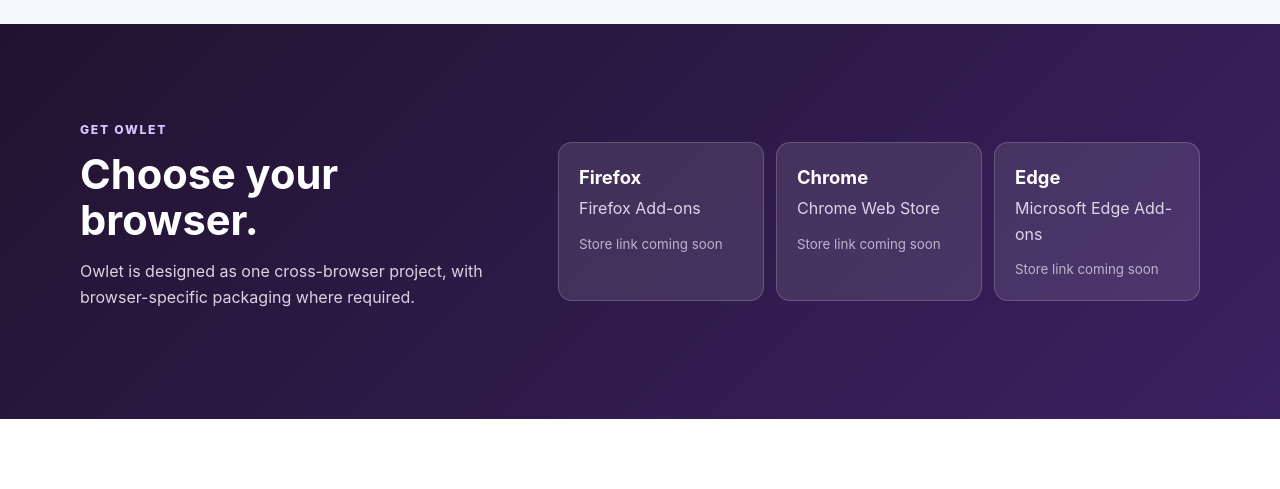
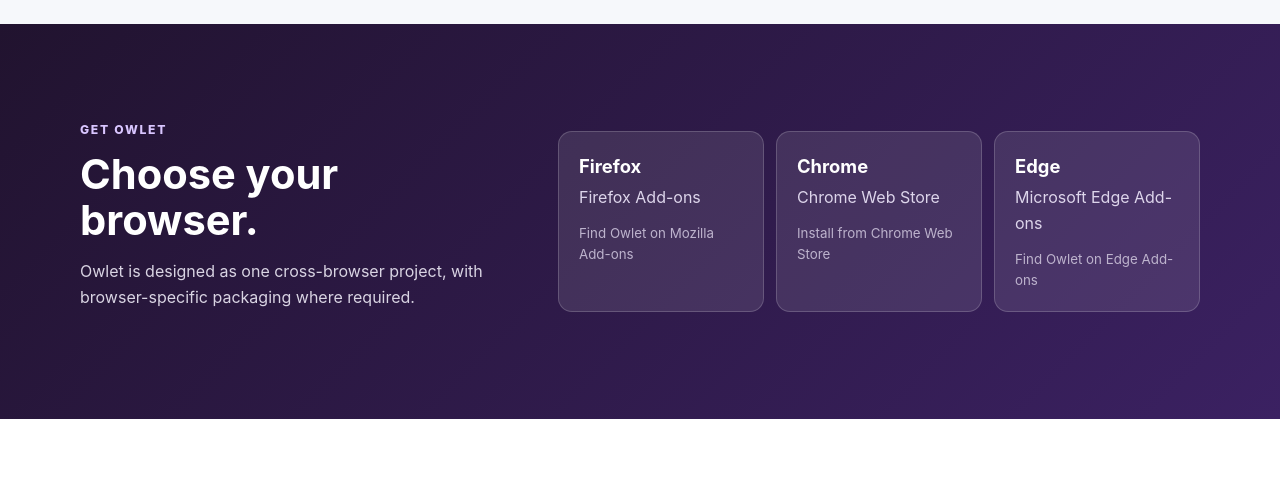
Before and after one commit to kpm30519-web/Owlet-Website, a plain HTML site: page index.html in a window 1280 px wide. Shown: the part 3360-3849 px from the top of the page. Drawn offline with Linux system fonts and the light colour scheme.

Commit message:
Add files via upload

```diff
--- a/index.html
+++ b/index.html
@@ -70,12 +70,18 @@
 <div class="wrap download-box">
   <div><span class="eyebrow">GET OWLET</span><h2>Choose your browser.</h2><p>Owlet is designed as one cross-browser project, with browser-specific packaging where required.</p></div>
   <div class="download-grid">
-    <a class="download-card" href="#" aria-label="Firefox Add-ons link to be added"><strong>Firefox</strong><span>Firefox Add-ons</span><small>Store link coming soon</small></a>
-    <a class="download-card" href="#" aria-label="Chrome Web Store link to be added"><strong>Chrome</strong><span>Chrome Web Store</span><small>Store link coming soon</small></a>
-    <a class="download-card" href="#" aria-label="Microsoft Edge Add-ons link to be added"><strong>Edge</strong><span>Microsoft Edge Add-ons</span><small>Store link coming soon</small></a>
+    <a class="download-card" href="https://microsoftedge.microsoft.com/addons/detail/owlet-recipe-saver/dmgookodbabknlmldgpncjolndfoffpk" target="_blank" rel="noopener" aria-label="Find Owlet Recipe Saver on Firefox Add-ons">
+      <strong>Firefox</strong><span>Firefox Add-ons</span><small>Find Owlet on Mozilla Add-ons</small>
+    </a>
+    <a class="download-card" href="https://addons.mozilla.org/en-US/firefox/search/?q=Owlet" target="_blank" rel="noopener" aria-label="Install Owlet Recipe Saver from Chrome Web Store">
+      <strong>Chrome</strong><span>Chrome Web Store</span><small>Install from Chrome Web Store</small>
+    </a>
+    <a class="download-card" href="https://microsoftedge.microsoft.com/addons/search/Owlet%20Recipe%20Saver" target="_blank" rel="noopener" aria-label="Find Owlet Recipe Saver on Microsoft Edge Add-ons">
+      <strong>Edge</strong><span>Microsoft Edge Add-ons</span><small>Find Owlet on Edge Add-ons</small>
+    </a>
   </div>
-</div>
-</section>
+
+</div></section>
 
 <section class="section final-cta"><div class="wrap"><img src="assets/owlet-512.png" alt="" class="cta-logo"><h2>Recipes belong to you.</h2><p>Owlet gives you a simple way to capture, clean up, print, export, and store the recipes you choose.</p><div class="buttons"><a class="btn primary" href="privacy.html">Read the Privacy Policy</a><a class="btn secondary" href="mailto:Support@Keniem.com">Contact Support</a></div></div></section>
 </main>
```
